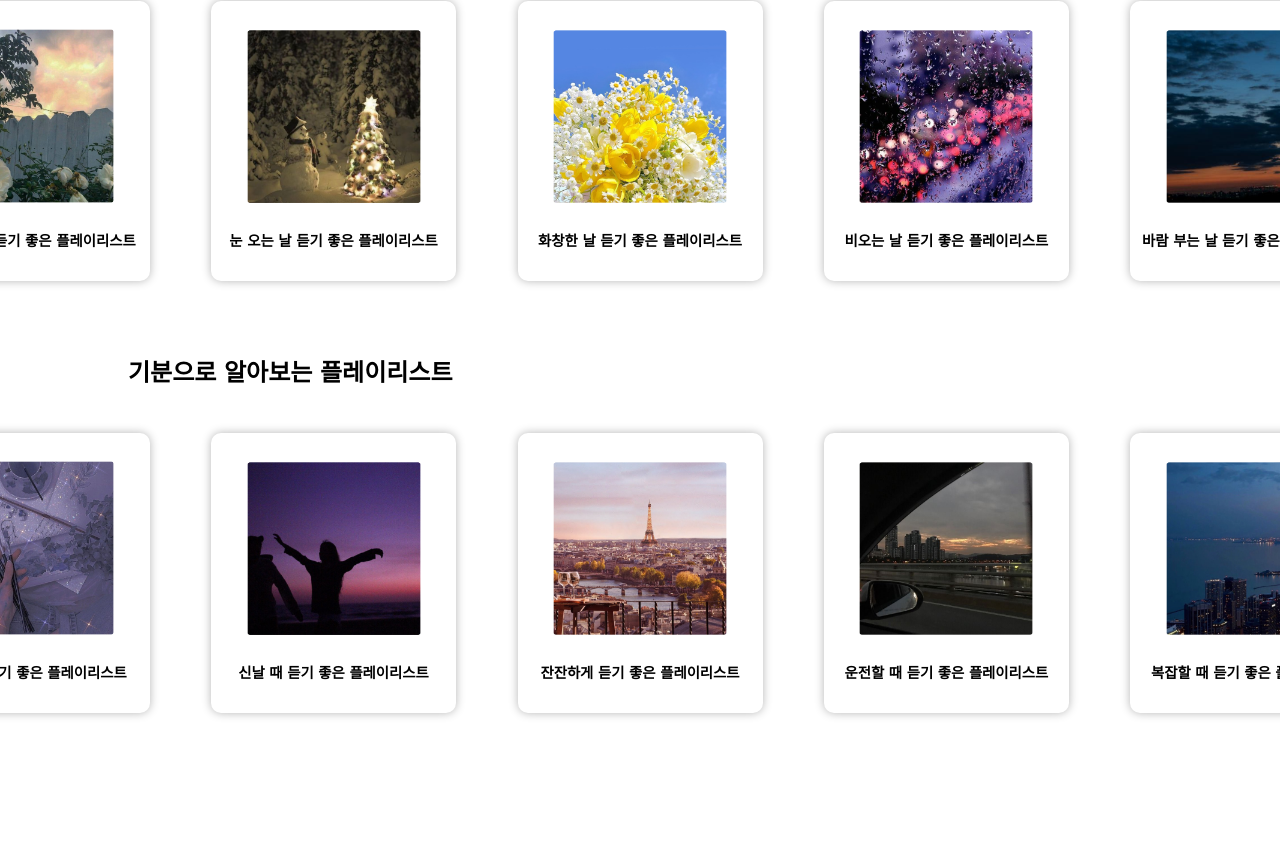
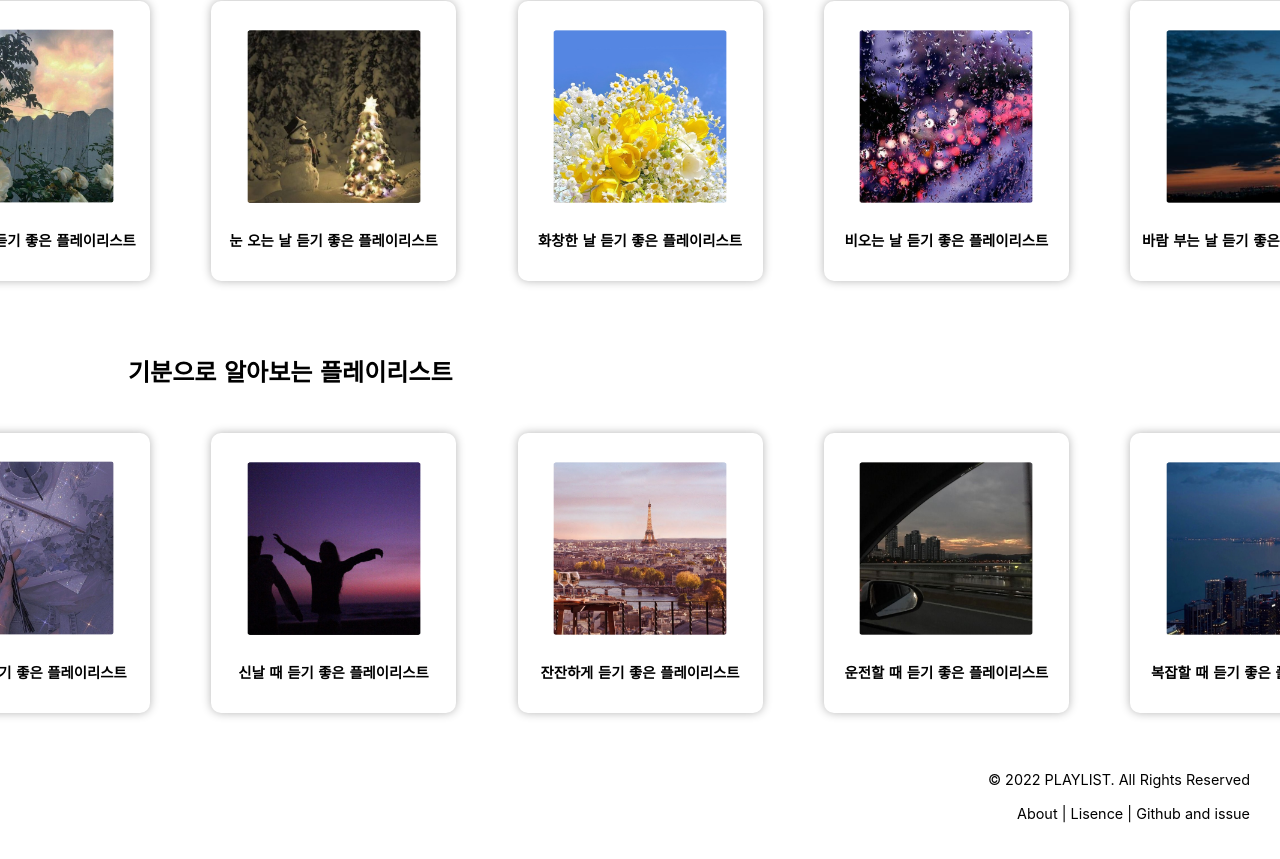
Before and after one commit to MGCWingcombo/PlayList_Infra, a React (Create React App) app in the folder frontend/: page / in a window 1280 px wide. Shown: the part 661-1520 px from the top of the page. Built offline with nearby package versions, Linux system fonts and the light colour scheme.

Commit message:
[ADD] front 최종버전

```diff
--- a/frontend/public/index.html
+++ b/frontend/public/index.html
@@ -8,6 +8,10 @@
     <meta
       name="description"
       content="Web site created using create-react-app"
+    />
+    <meta
+      http-equiv="Content-Security-Policy"
+      content="upgrade-insecure-requests"
     />
     <link rel="apple-touch-icon" href="%PUBLIC_URL%/logo192.png" />
     <!--
@@ -24,6 +28,7 @@
       work correctly both with client-side routing and a non-root public URL.
       Learn how to configure a non-root public URL by running `npm run build`.
     -->
+
     <title>PLAYLIST</title>
   </head>
   <body>
--- a/frontend/src/Pages/Lastpage/Endmbti.js
+++ b/frontend/src/Pages/Lastpage/Endmbti.js
@@ -12,10 +12,12 @@
   const props = location.state.list;
   const otherbtn = location.state.otherbtn;
   const word = location.state.word;
+  const API_KEY = process.env.REACT_APP_PLAYLIST_KEY;
+  const url = `${API_KEY}${props}`;
   useEffect(() => {
     const holder = async () => {
       try {
-        const res = await axios(`http://52.78.85.15:8080/playlist/${props}`);
+        const res = await axios(url);
         setMbtis(res.data.data);
         // console.log(location.state.mbti);
         // console.log(location);
--- a/frontend/src/Pages/Main/Home.js
+++ b/frontend/src/Pages/Main/Home.js
@@ -41,6 +41,37 @@
 
         <RepeatHomeCon />
         {/* 콘텐츠 */}
+        <S.Footer>
+          <p className="copyright">© 2022 PLAYLIST. All Rights Reserved</p>
+          <br />
+          <p>
+            <a
+              href="https://github.com/MGCWingcombo"
+              target="_blank"
+              rel="noreferrer"
+            >
+              About{" "}
+            </a>
+            |
+            <a
+              href="https://github.com/MGCWingcombo/Playlist_Client/blob/master/LICENSE"
+              target="_blank"
+              rel="noreferrer"
+            >
+              {" "}
+              Lisence{" "}
+            </a>
+            |
+            <a
+              href="https://github.com/MGCWingcombo"
+              target="_blank"
+              rel="noreferrer"
+            >
+              {" "}
+              Github and issue
+            </a>
+          </p>
+        </S.Footer>
       </S.Content>
     </>
   );
--- a/frontend/src/Pages/Main/Style.js
+++ b/frontend/src/Pages/Main/Style.js
@@ -5,7 +5,7 @@
   height: 1570px;
   @media ${device.mobile} {
     margin-top: 50px;
-    height: 1100px;
+    height: 1170px;
   }
 `;
 
@@ -89,7 +89,7 @@
     font-size: 1.1rem;
     font-weight: 700;
     padding-top: 3vh;
-    padding-left: 3.7vh;
+    padding-left: 10vw;
     margin-bottom: 0;
   }
   @media ${device.mobile} {
@@ -98,8 +98,35 @@
 `;
 
 export const Btn = styled.div`
-  padding-left: 1.5vh;
   img {
     width: 43vh;
   }
+  display: flex;
+  justify-content: center;
 `;
+
+export const Footer = styled.footer`
+  display: flex;
+  flex-direction: column;
+  align-items: flex-end;
+  white-space: nowrap;
+  margin: 0;
+  padding: 40px 30px 0 0;
+  a {
+    text-decoration: none;
+    color: black;
+  }
+  p {
+    margin: 0;
+  }
+  font-size: 0.9rem;
+
+  @media ${device.mobile} {
+    display: flex;
+
+    align-items: center;
+    padding: 0;
+    padding: 40px 0 0 0;
+    font-size: 0.75rem;
+  }
+`;
```
Also changed, not shown: 1 other file (tests, documents, lock files or other folders).
